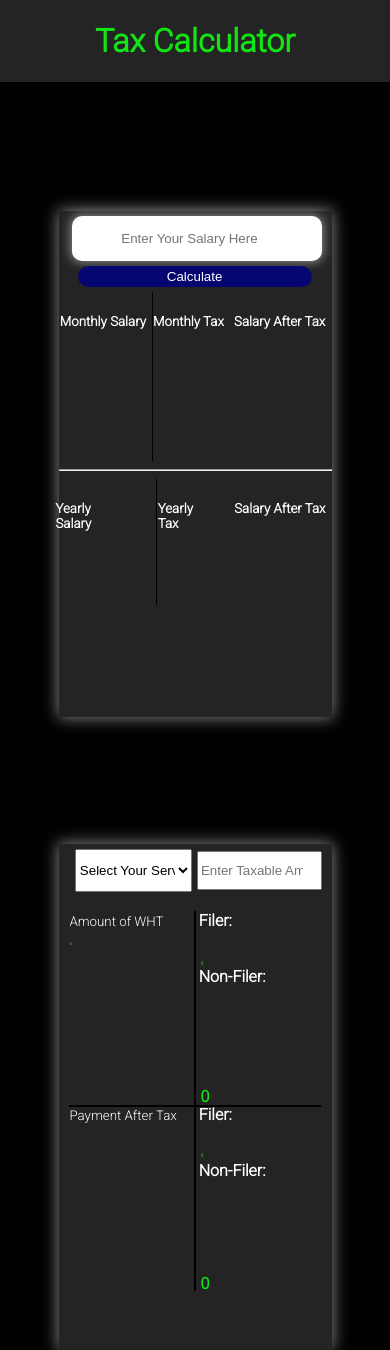
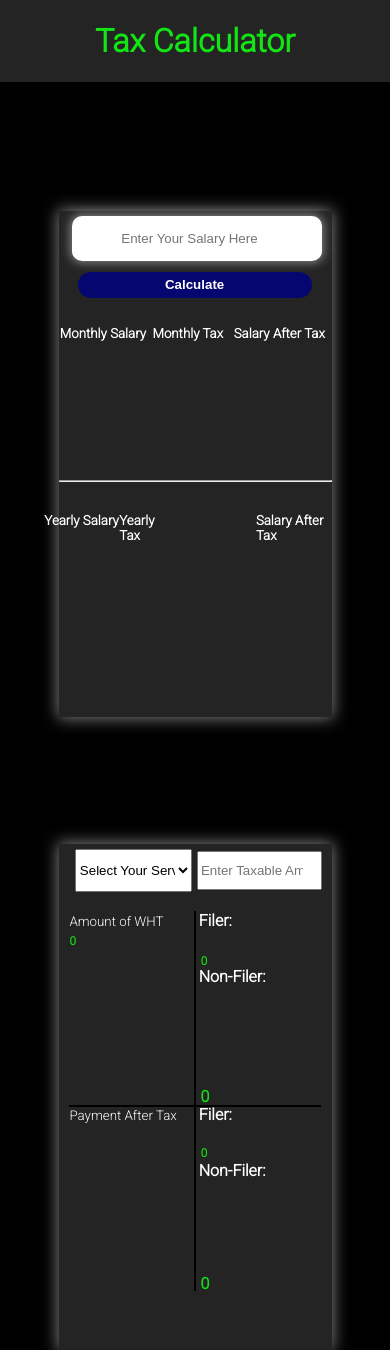
Before and after one commit to Sabeerwaqas/Sales-Tax-Updated, a React (Create React App) app: page / in a window 390 px wide. Built offline with nearby package versions, Linux system fonts and the light colour scheme.

Commit message:
[Built: Make calculator responsive according to mobile phones]

```diff
--- a/src/components/sale.css
+++ b/src/components/sale.css
@@ -104,10 +104,10 @@ small{
     height: 10vh;
 }
 
-.border-tax{
+/* .border-tax{
     border-left: 1px solid #000000;
     margin-left: 4vw;
-}
+} */
 
 .yearly-tax{
     width: 6vw;
@@ -351,7 +351,7 @@ small{
     top: 5%;
     left: 15%;
     width: 35vw;
-    height: 60vh;
+    /* height: 50vh; */
     box-shadow: 0px 0px 15px 1px #808080;
 
 }
@@ -578,6 +578,78 @@ small{
     }
 
 
+.calculate-btn{
+    border-radius: 50px;
+    padding: 1.5vw;
+    font-weight: bold;
+    margin-left: 7%;
+    margin-top: 4%;
+}
+
+.monthly-border{
+    margin-left: 1%;
+    width: 20vw;
+    margin-left: 1%;
+}
+
+.yearly-salary{
+    width: 20vw;
+    padding-right: 10vw;
+}
+
+.responsive-yearly-salary{
+
+    position: relative;
+    left: 10vw;
+}
+
+.yearly-tax{
+    /* background-color: red; */
+    width: 15vw;
+    position: relative;
+    left: 7vw;
+}
+
+.monthly-yearly-success-one{
+    position: relative;
+    top: 0vw;
+}
+
+.success{
+    width: 5vw;
+    color: #13e413;
+    font-weight: bold;
+    font-size: 2.5vw  ;
+}
+
+.monthly-yearly-success-two{
+    position: relative;
+    top: 0;
+}
+
+.responsive-success{
+    position: absolute;
+    top: 13vw;
+    right: 20%;
+
+}
+
+.amountForWht{
+    color: #13e413;
+    font-weight: bold;
+    font-size:3vw;
+}
+
+.amountForFiler{
+    /* margin-left: 2%; */
+    font-size: 3vw;
+}
+
+.amountForNonFiler{
+    /* margin-top: 0%;
+    display: block; */
+    font-size: 3vw;
+}
 
 }
 
@@ -601,7 +673,6 @@ small{
     .yearly-tax{
         left: 1%;
     }
-
 
 
 }
```
